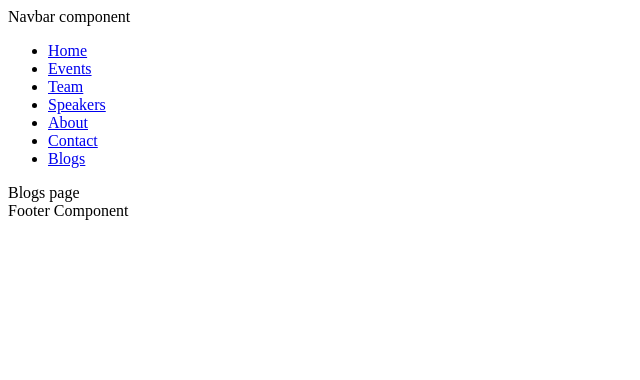
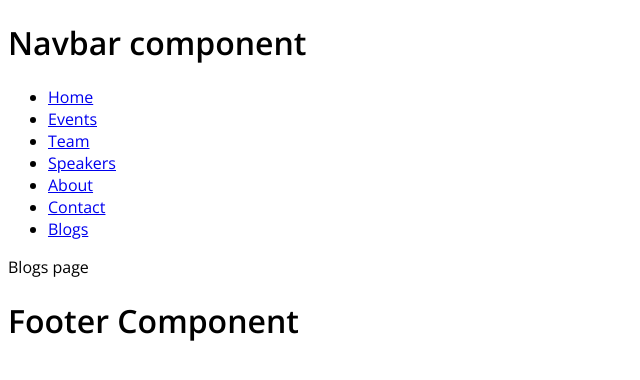
Before and after one commit to GDSCIIITS/GDSC-Website, a React (Create React App) app in the folder client/: page /blogs in a window 1280 px wide. Shown: the top 380 px of the page, without its empty margins (0-640 px from the left). Built offline with nearby package versions, Linux system fonts and the light colour scheme.

Commit message:
add open sans font

```diff
--- a/client/src/components/Footer.jsx
+++ b/client/src/components/Footer.jsx
@@ -1,5 +1,5 @@
 const Footer = () => {
-	return <div>Footer Component</div>;
+	return <h1>Footer Component</h1>;
 };
 
 export default Footer;
--- a/client/src/components/Navbar.jsx
+++ b/client/src/components/Navbar.jsx
@@ -3,7 +3,7 @@
 const Navbar = () => {
 	return (
 		<div>
-			<div>Navbar component</div>
+			<h1>Navbar component</h1>
 			<div>
 				<ul>
 					<li>
--- a/client/src/global.css
+++ b/client/src/global.css
@@ -0,0 +1,4 @@
+@import url('https://fonts.googleapis.com/css2?family=Open+Sans:wght@300;400;500;600&display=swap');
+body, html {
+	font-family: 'Open Sans', sans-serif;
+}
```
